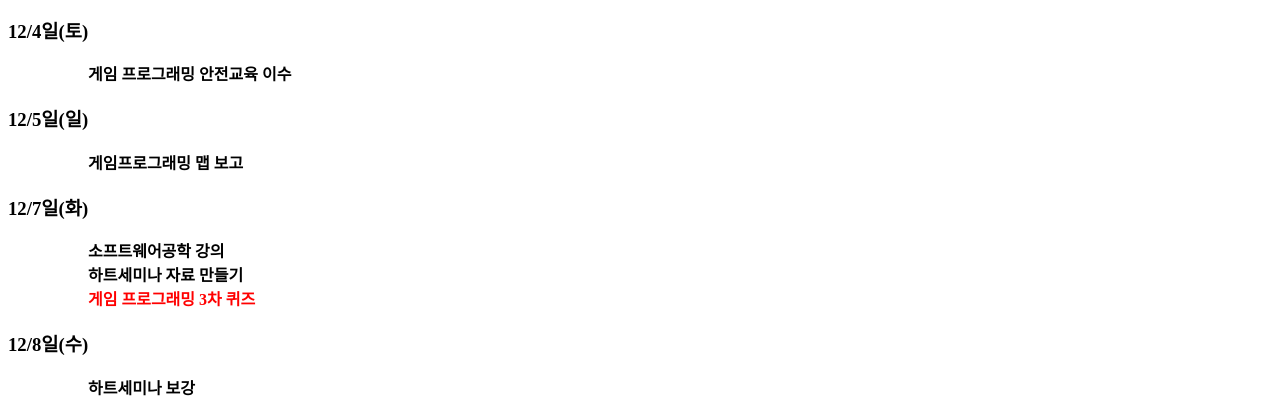
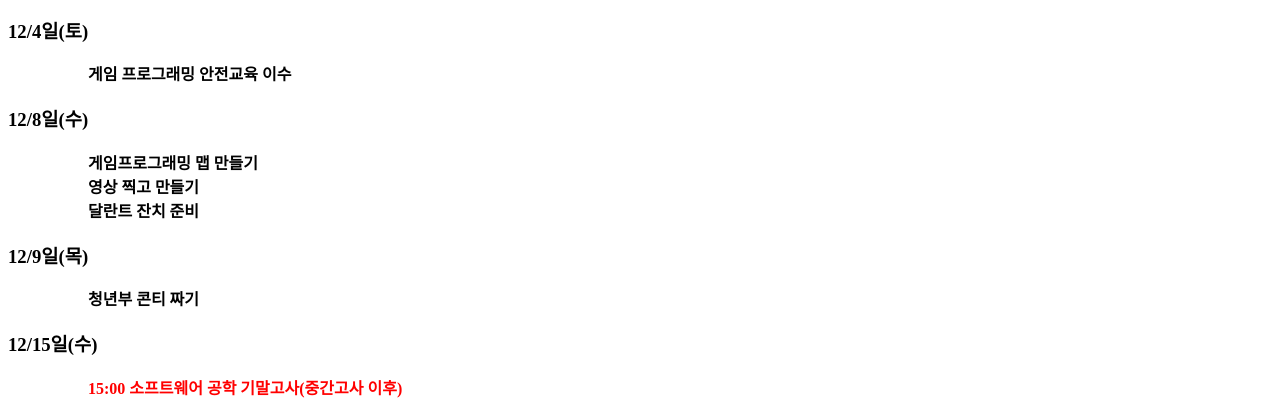
Before and after one commit to luvbom/My_life, a plain HTML site: page index.html in a window 1280 px wide. Shown: the part 375-789 px from the top of the page. Drawn offline with Linux system fonts and the light colour scheme.

Commit message:
schedule

```diff
--- a/index.html
+++ b/index.html
@@ -49,25 +49,15 @@
 	<ul>
 		<ol>게임 프로그래밍 안전교육 이수</ol>
 	</ul>
-	<h3>12/5일(일)</h3>
-	<ul>
-		<ol>게임프로그래밍 맵 보고</ol>
-	</ul>
-	<h3>12/7일(화)</h3>
-	<ul>
-		<ol>소프트웨어공학 강의</ol>
-		<ol>하트세미나 자료 만들기</ol>
-		<ol><div id="important">게임 프로그래밍 3차 퀴즈</ol>
-	</ul>
 	<h3>12/8일(수)</h3>
 	<ul>
-		<ol>하트세미나 보강</ol>
+		<ol>게임프로그래밍 맵 만들기</ol>
+		<ol>영상 찍고 만들기</ol>
+		<ol>달란트 잔치 준비</ol>
 	</ul>
 	<h3>12/9일(목)</h3>
 	<ul>
-		<ol>컴퓨터프로그래밍 과제 제출 및 9시 보강</ol>
 		<ol>청년부 콘티 짜기</ol>
-		<ol>주보만들기</ol>
 	</ul>
 	<h3>12/15일(수)</h3>
 	<ul>
```
